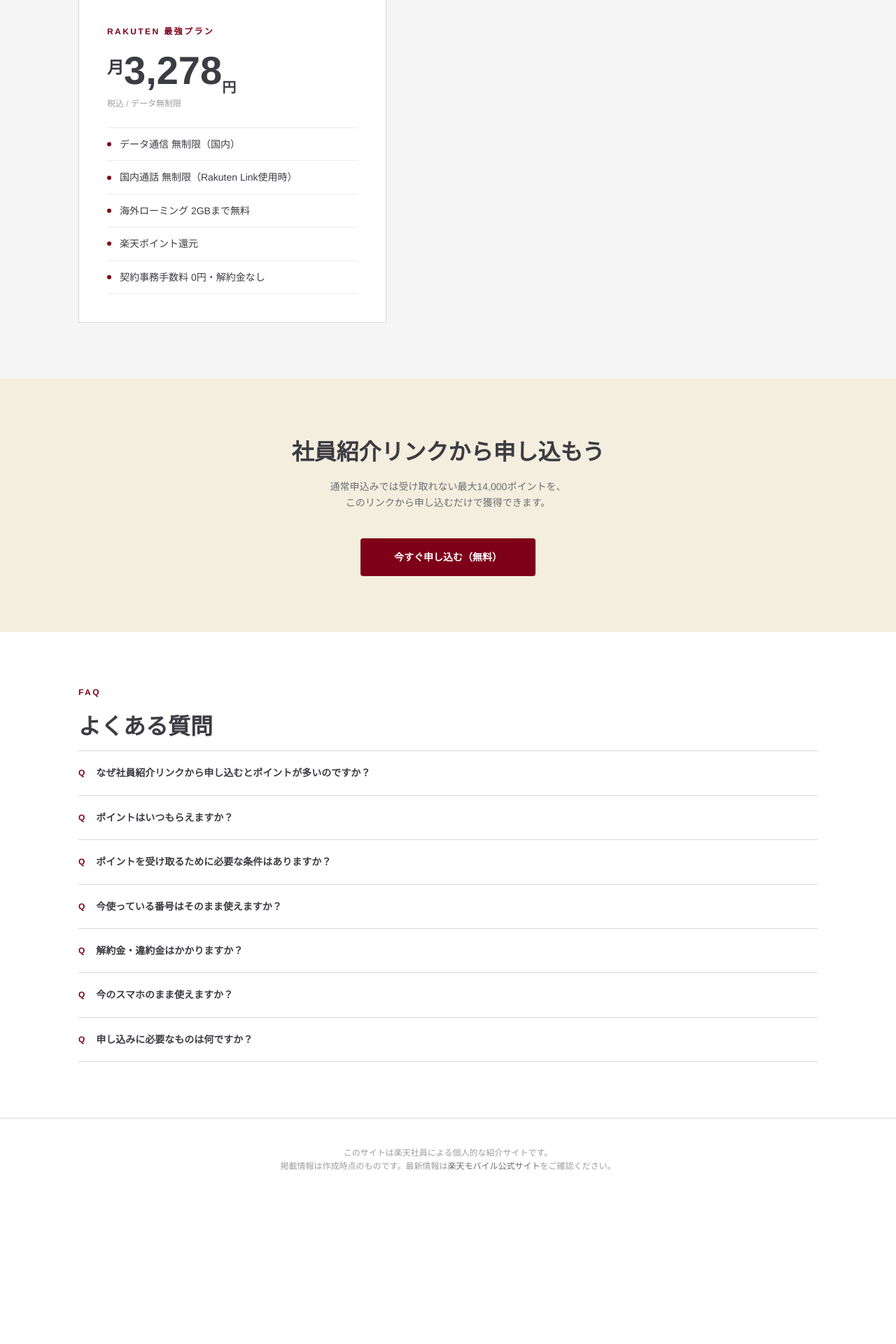
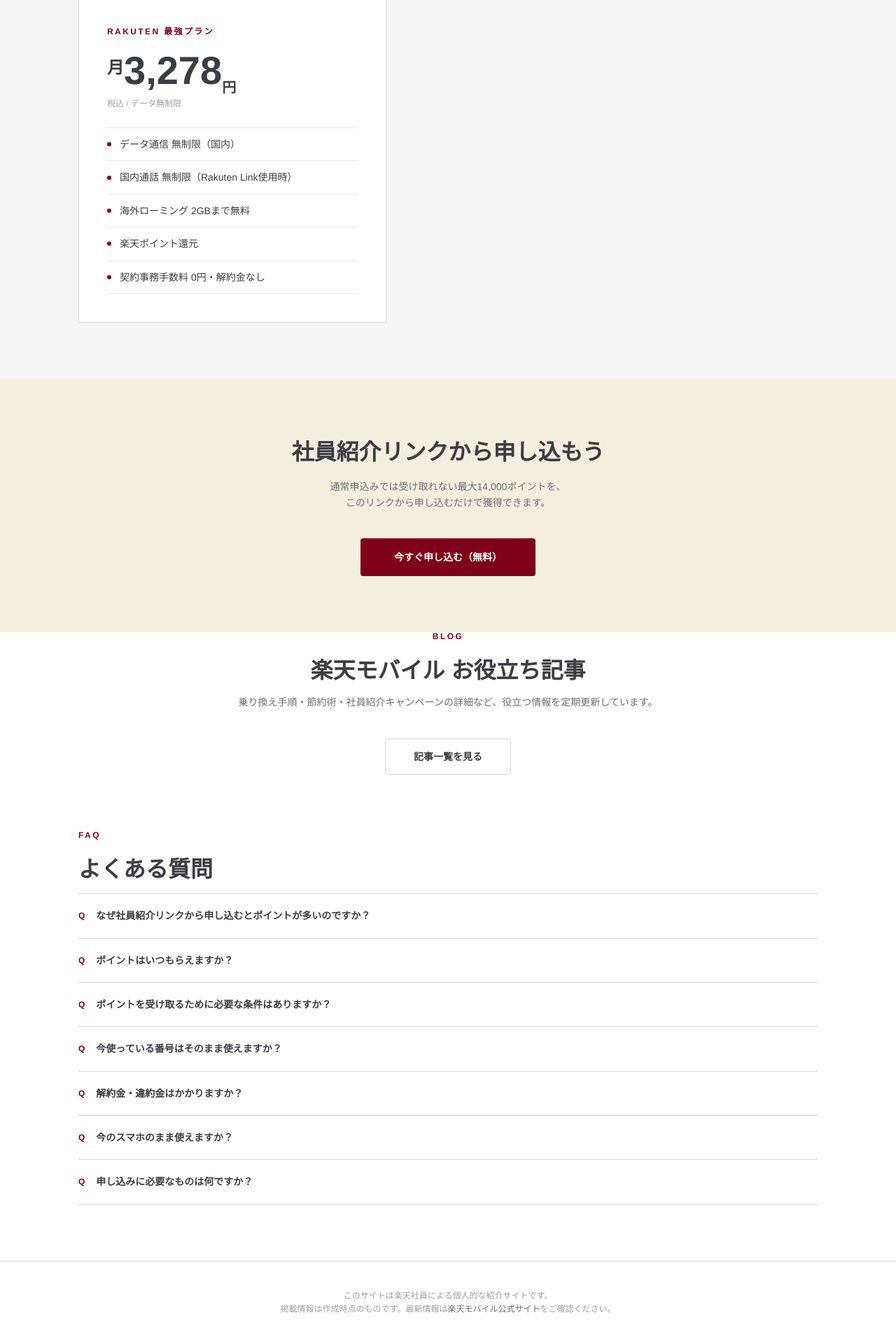
Before and after one commit to Eizo0000-jp/mno, a Jekyll site: the page index.html, which Jekyll copies as it is, in a window 1280 px wide. Shown: the part 2790-4710 px from the top of the page at 70% size. Built offline with Jekyll 4.4.1, drawn with Linux system fonts in a browser that asks for light colours; before the commit the page ends 4506 px from its top, so only the background shows below that.

Commit message:
fix: モバイルナビ表示・ブログ誘導セクション追加

```diff
--- a/index.html
+++ b/index.html
@@ -350,7 +350,6 @@
 
     @media (max-width: 767px) {
       .site-header { padding: 0 16px; }
-      .site-nav { display: none; }
       .hero { padding: 56px 16px; }
       .hero h1 { font-size: 26px; }
       .compare-wrap, .points-wrap, .how-wrap, .plan-wrap, .faq-wrap { padding: 56px 16px; }
@@ -520,6 +519,16 @@
   <a href="https://r10.to/henTIE" class="btn btn-accent btn-lg" target="_blank" rel="noopener">今すぐ申し込む（無料）</a>
 </section>
 
+<!-- BLOG LINK -->
+<div class="section-alt">
+  <div class="section" style="text-align:center">
+    <p class="section-eyebrow">BLOG</p>
+    <h2 class="section-heading">楽天モバイル お役立ち記事</h2>
+    <p class="section-sub">乗り換え手順・節約術・社員紹介キャンペーンの詳細など、役立つ情報を定期更新しています。</p>
+    <a href="/blog/" class="btn btn-outline" style="font-size:14px; padding:14px 40px;">記事一覧を見る</a>
+  </div>
+</div>
+
 <!-- FAQ -->
 <div class="faq-wrap">
   <p class="section-eyebrow">FAQ</p>
```
